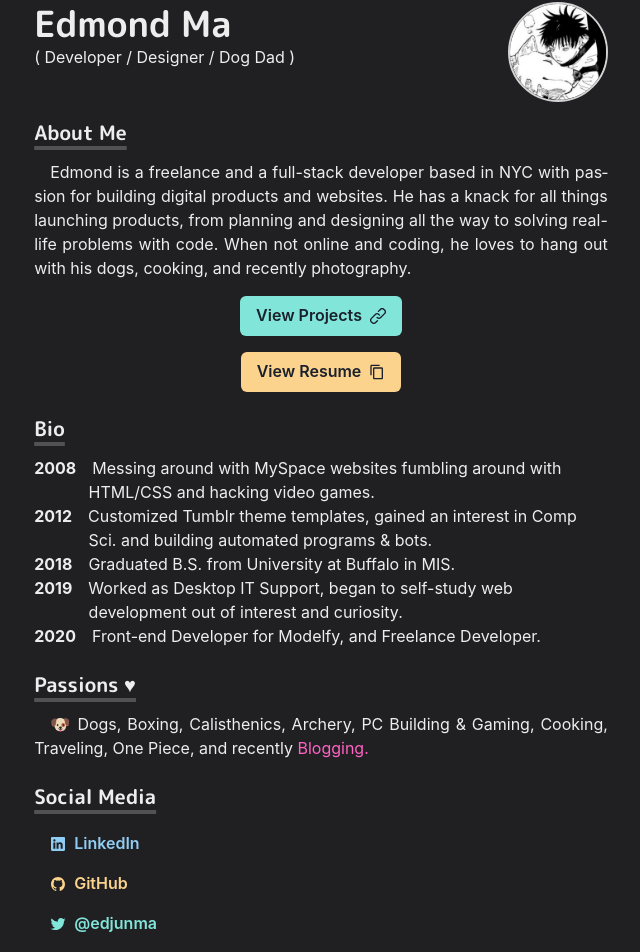
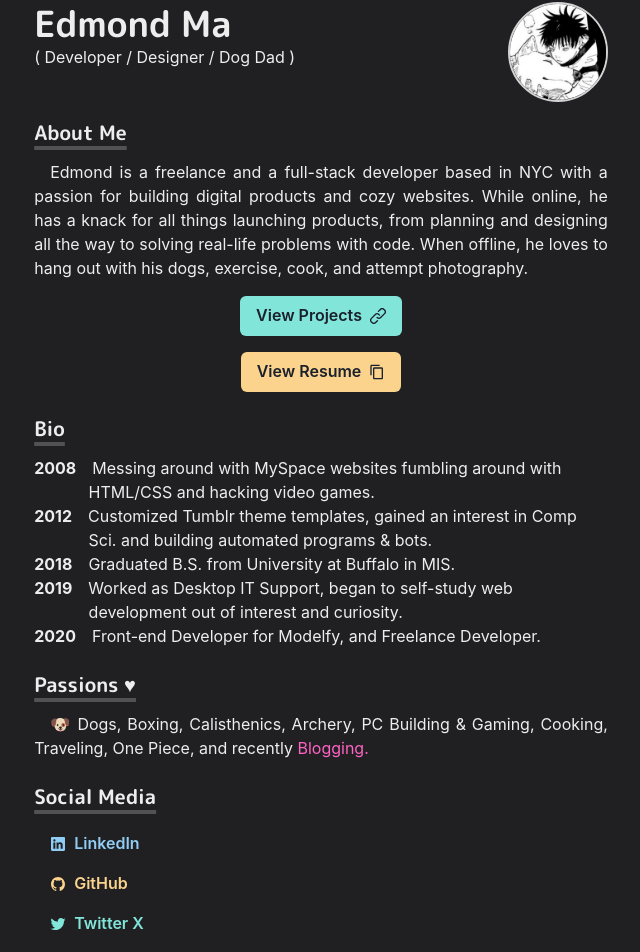
Before and after one commit to edjunma/edmondma.dev-v1, a Next.js app: page / in a window 1280 px wide. Shown: the part 150-1102 px from the top of the page, without its empty margins (319-959 px from the left). Built offline with nearby package versions, Linux system fonts and the light colour scheme.

Commit message:
minor update 8/8

```diff
--- a/pages/index.js
+++ b/pages/index.js
@@ -57,10 +57,10 @@
           </Heading>
           <Paragraph>
             Edmond is a freelance and a full-stack developer based in NYC with
-            passion for building digital products and websites. He has a knack
+            a passion for building digital products and  cozy websites. While online, he has a knack
             for all things launching products, from planning and designing all the
-            way to solving real-life problems with code. When not online and coding, he loves
-            to hang out with his dogs, cooking, and recently photography.
+            way to solving real-life problems with code. When offline, he loves
+            to hang out with his dogs, exercise, cook, and attempt photography.
           </Paragraph>
           <Box align="center" my={4}>
             <Button
@@ -159,7 +159,7 @@
                   colorScheme="teal"
                   leftIcon={<IoLogoTwitter />}
                 >
-                  @edjunma
+                  Twitter X
                 </Button>
               </Link>
             </ListItem>
@@ -170,7 +170,7 @@
                   colorScheme="pink"
                   leftIcon={<IoLogoInstagram />}
                 >
-                  @edmondma.dev
+                  Instagram
                 </Button>
               </Link>
             </ListItem>
```
